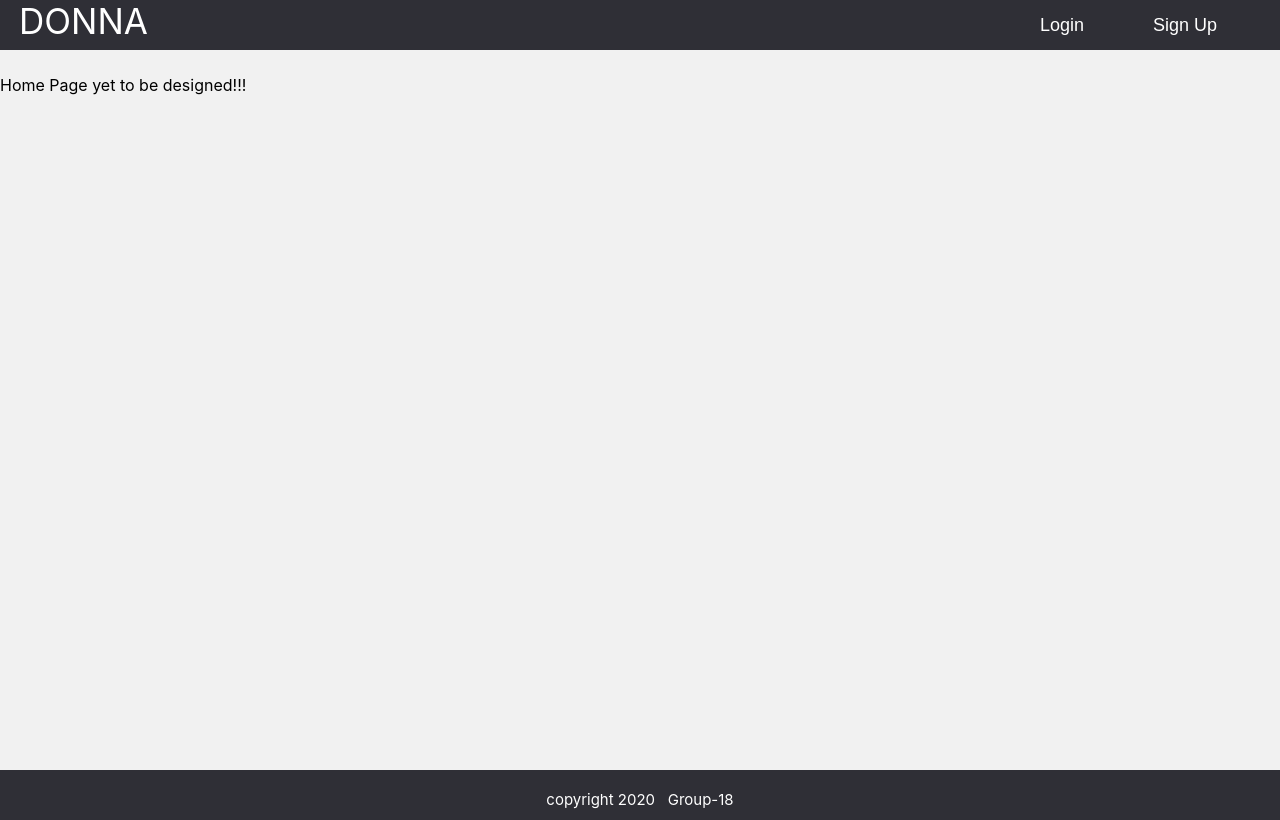
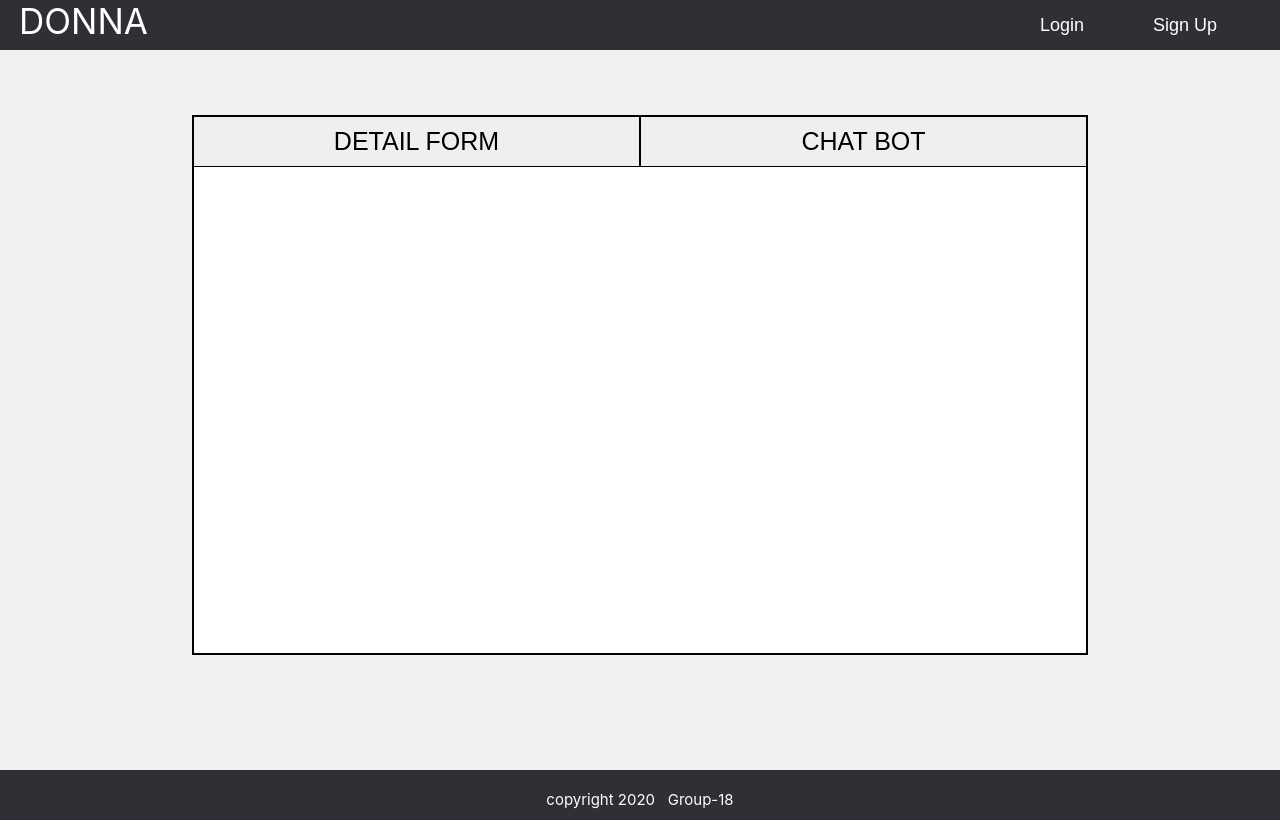
Before and after one commit to GaganpreetKhurana/Financial_Assistant, a React (Create React App) app in the folder frontend/: page /details in a window 1280 px wide. Before the commit this address led to /. Built offline with nearby package versions, Linux system fonts and the light colour scheme.

Commit message:
Tabs for details page and chat bot completed

```diff
--- a/frontend/src/components/Details.js
+++ b/frontend/src/components/Details.js
@@ -8,23 +8,21 @@ class Details extends Component {
         const { isLoggedIn} = this.props.auth;
 
         //so that not logged in user don't sees the details page
-
-
-        if (!isLoggedIn) {
-          return <Redirect to="/" />;
-        }
+        //if (!isLoggedIn) {
+         // return <Redirect to="/" />;
+       // }
         return (
+            <div className="home-screen">
                 <div className="Main-Page">
                     <div className="choice">
                         <div className="details">
-                        <button>FORM</button>
+                            <button>DETAIL FORM</button>
                         </div>
                         <div className="chatbot">
                             <button>CHAT BOT</button>
                         </div>
                     </div>
-
-
+                </div>
             </div>
         );
     }
--- a/frontend/src/index.css
+++ b/frontend/src/index.css
@@ -214,7 +214,7 @@ button:hover {
     border: 2px solid black;
     height: auto;
     min-height: 540px;
-    background-color: yellow;
+    background-color: white;
 }
 
 .choice {
@@ -227,7 +227,6 @@ button:hover {
 .details {
     width: 50%;
     height: inherit;
-
 }
 
 .details button {
@@ -238,4 +237,46 @@ button:hover {
     border: none;
     font-size: 25px;
     cursor: pointer;
+    border-bottom:1px solid black;
+    border-right:1px solid black;
 }
+.details button:hover {
+    width: 100%;
+    height: inherit;
+    background-color:rgb(72 72 80);
+    outline: none;
+    border: none;
+    font-size: 25px;
+    cursor: pointer;
+    border-bottom:1px solid black;
+    border-right:1px solid black;
+    color:white;
+}
+.chatbot {
+    width: 50%;
+    height: inherit;
+}
+
+.chatbot button {
+    width: 100%;
+    height: inherit;
+    background-color: none;
+    outline: none;
+    border: none;
+    font-size: 25px;
+    cursor: pointer;
+    border-bottom:1px solid black;
+    border-left:1px solid black;
+}
+.chatbot button:hover{
+    width: 100%;
+    height: inherit;
+    background-color:rgb(72 72 80);
+    color:white;
+    outline: none;
+    border: none;
+    font-size: 25px;
+    cursor: pointer;
+    border-bottom:1px solid black;
+    border-left:1px solid black;
+}
```
Lines whose indentation alone changed are shown as unchanged.
